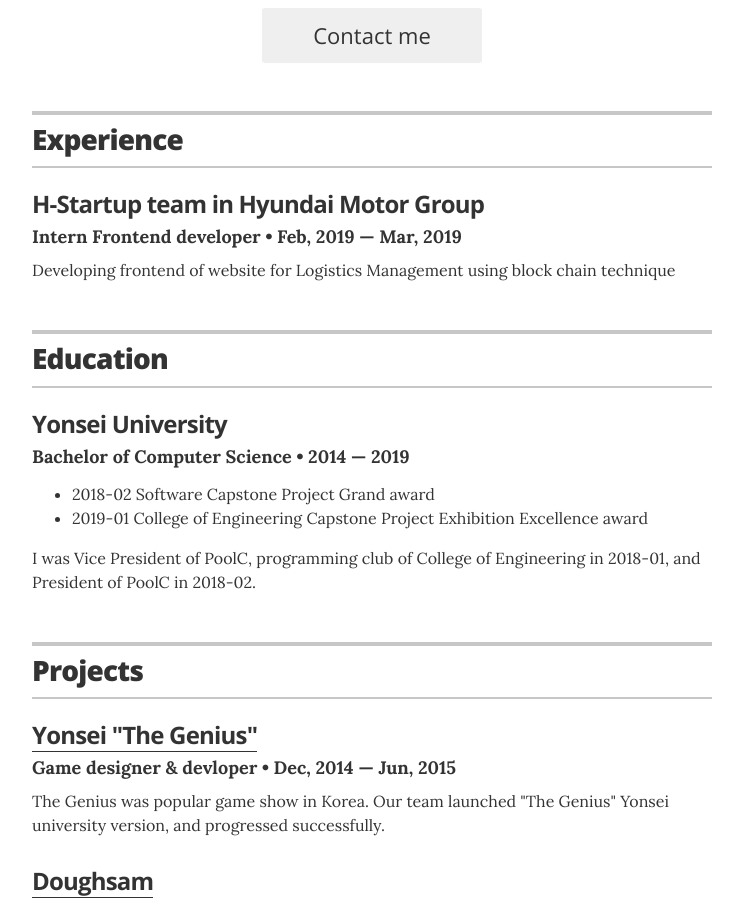
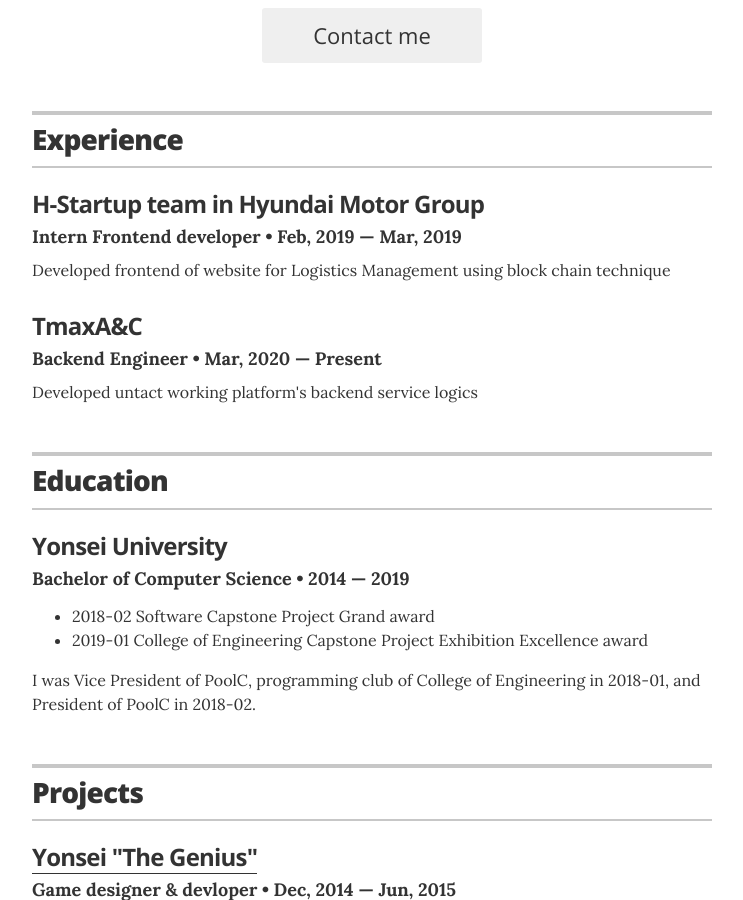
Before and after one commit to ljwh1231/ljwh1231.github.io, a Jekyll site: the page built from index.html, in a window 1280 px wide and 900 px high, scrolled down 407 px. Shown: the whole window, without its empty margins (268-1011 px from the left). Built offline with Jekyll 4.4.1, drawn with Linux system fonts in a browser that asks for light colours.

Commit message:
Update experience.yml

```diff
--- a/_data/experience.yml
+++ b/_data/experience.yml
@@ -3,4 +3,9 @@
 - company: H-Startup team in Hyundai Motor Group
   position: Intern Frontend developer
   duration: Feb, 2019 &mdash; Mar, 2019
-  summary: Developing frontend of website for Logistics Management using block chain technique
+  summary: Developed frontend of website for Logistics Management using block chain technique
+
+- company: TmaxA&C
+  position: Backend Engineer
+  duration: Mar, 2020 &mdash; Present
+  summary: Developed untact working platform's backend service logics
```
